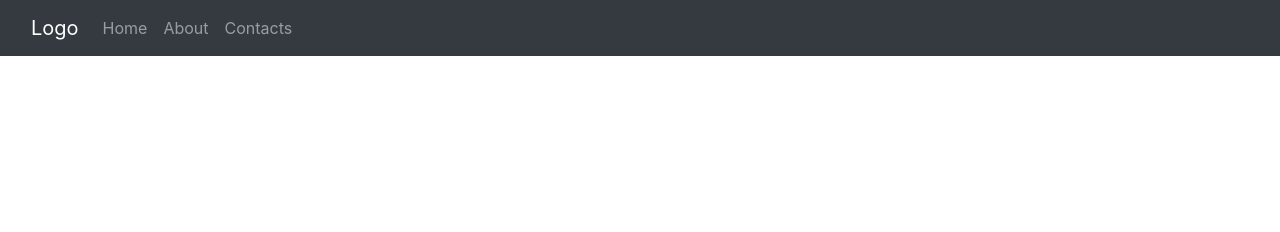
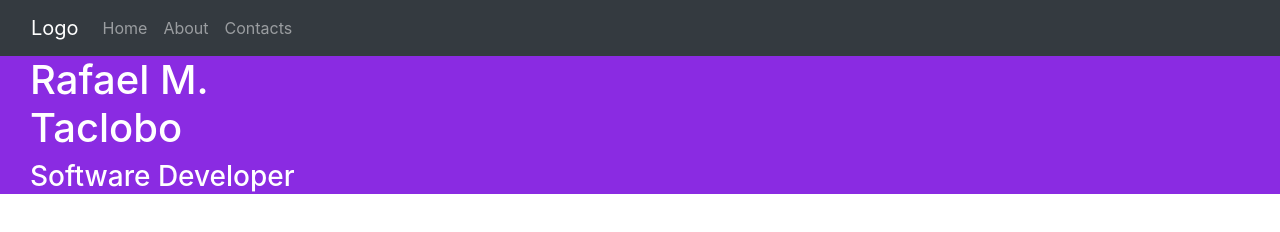
Before and after one commit to Rafff07/SaphireSolutions, a plain HTML site: page index.html in a window 1280 px wide. Drawn offline with Linux system fonts and the light colour scheme.

Commit message:
update index.html

```diff
--- a/index.html
+++ b/index.html
@@ -20,6 +20,14 @@
                 </div>
             </div>
         </nav>
+        <div class="container-fluid">
+            <div class="rows">
+                <div class="col-md-3">
+                    <h1>Rafael M. Taclobo</h1>
+                    <h3>Software Developer</h3>
+                </div>
+            </div>
+        </div>
     </header>
 
 </body>
```
